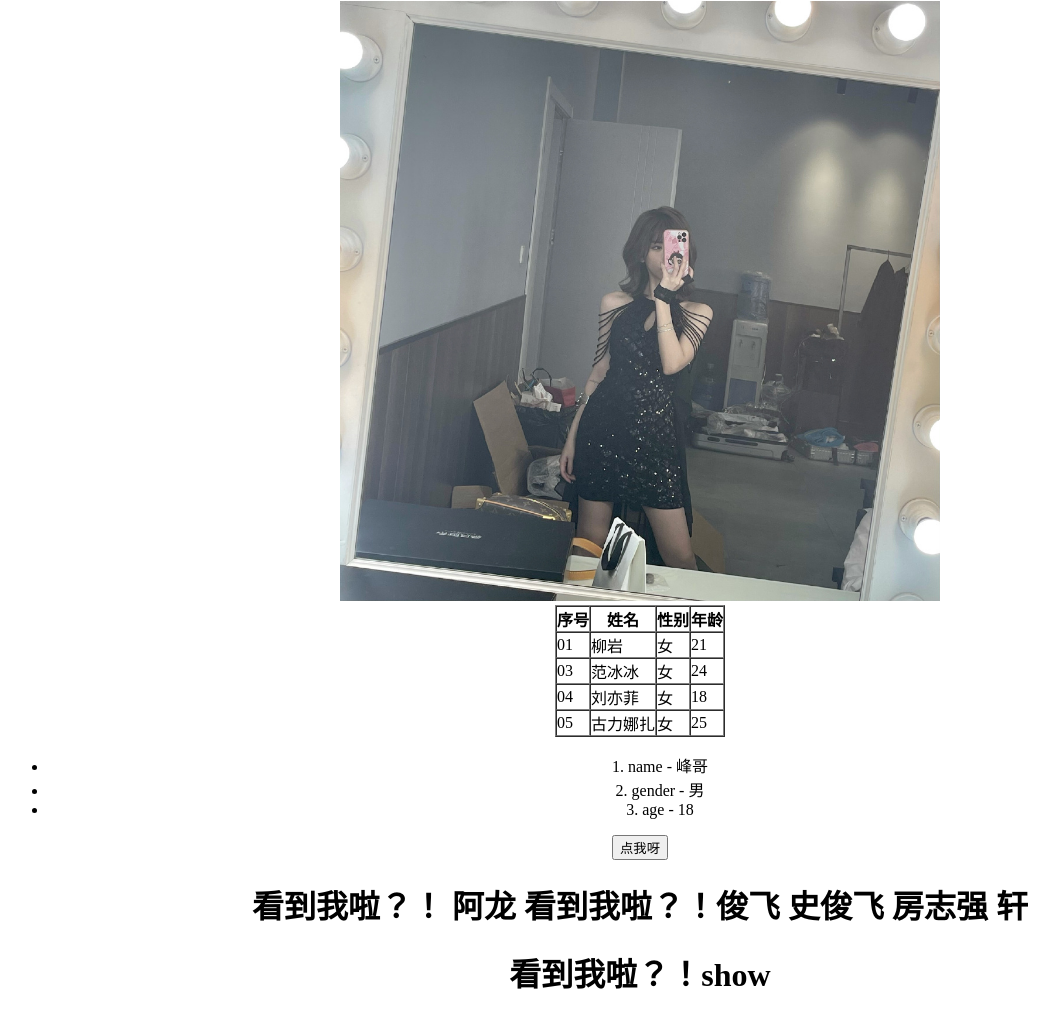
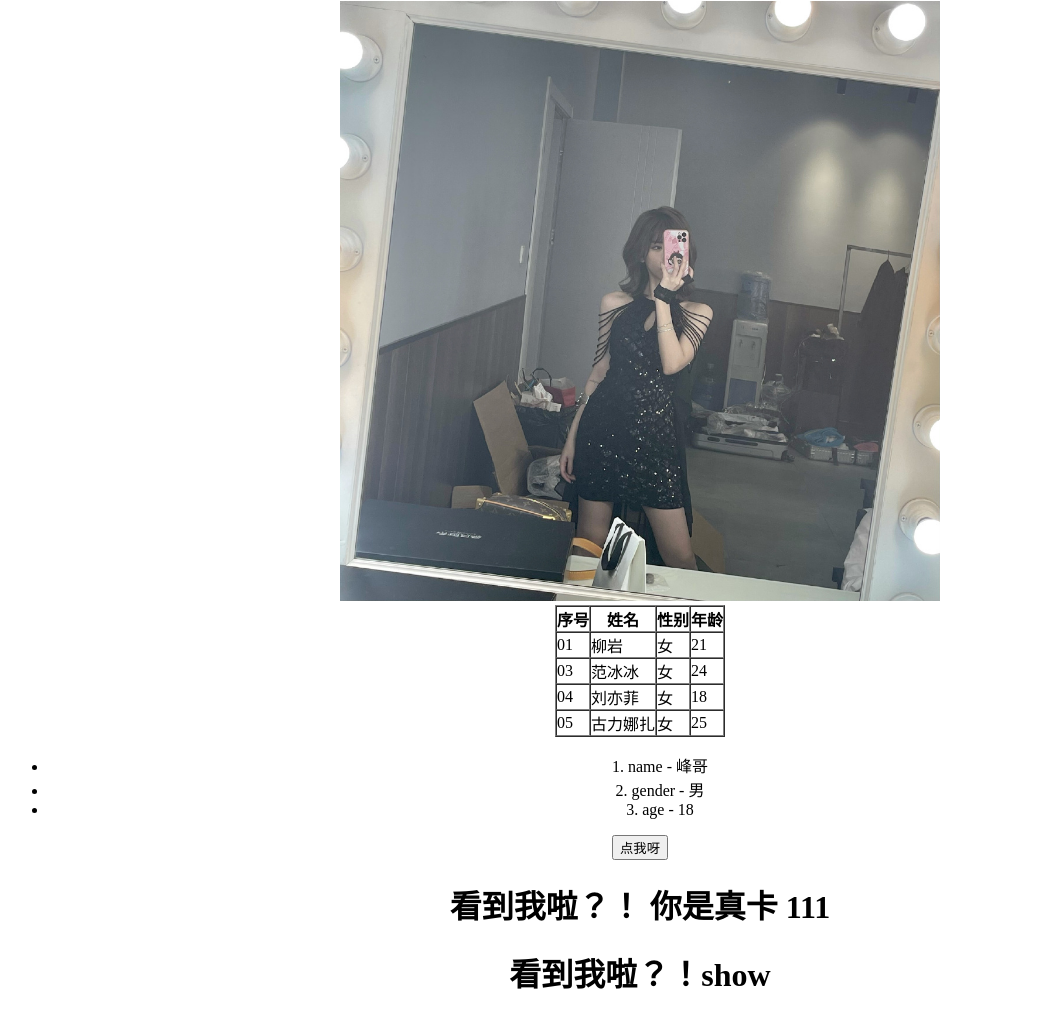
Before and after one commit to 6Pear/hellovue2103a, a website: page hello-vue/hello.html in a window 1280 px wide. Shown: the part 125-1141 px from the top of the page, without its empty margins (0-1059 px from the left). Drawn offline with nearby package versions, Linux system fonts and the light colour scheme.

Commit message:
提交大大大

```diff
--- a/hello-vue/hello.html
+++ b/hello-vue/hello.html
@@ -43,11 +43,8 @@
         <button v-on:click="show = !show">点我呀</button>
         <h1 v-if="show">
             看到我啦？！
-            阿龙
-            看到我啦？！俊飞
-            史俊飞
-            房志强
-            轩
+            你是真卡
+            111
         </h1>
         <h1 v-else>
             看不到我？！
```
